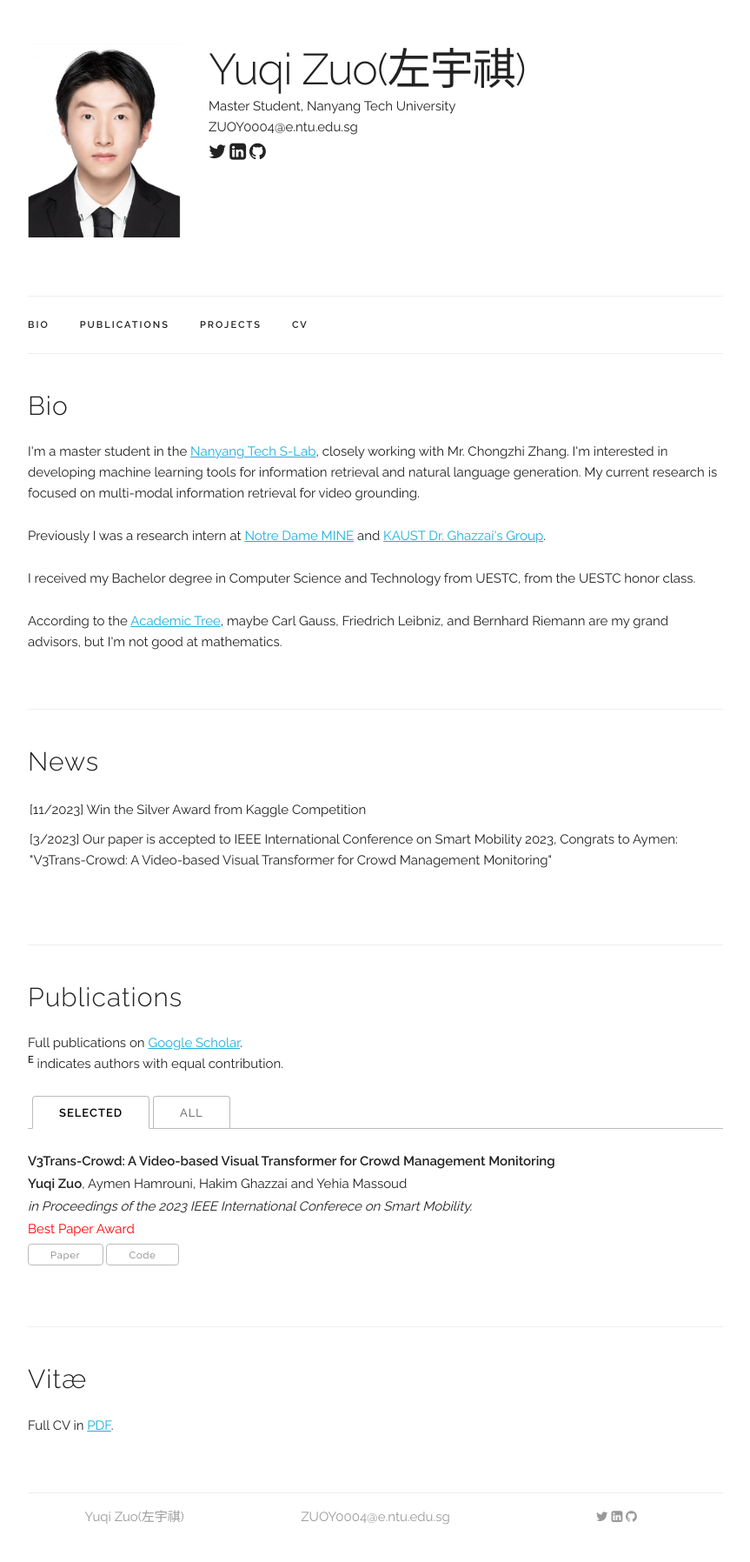
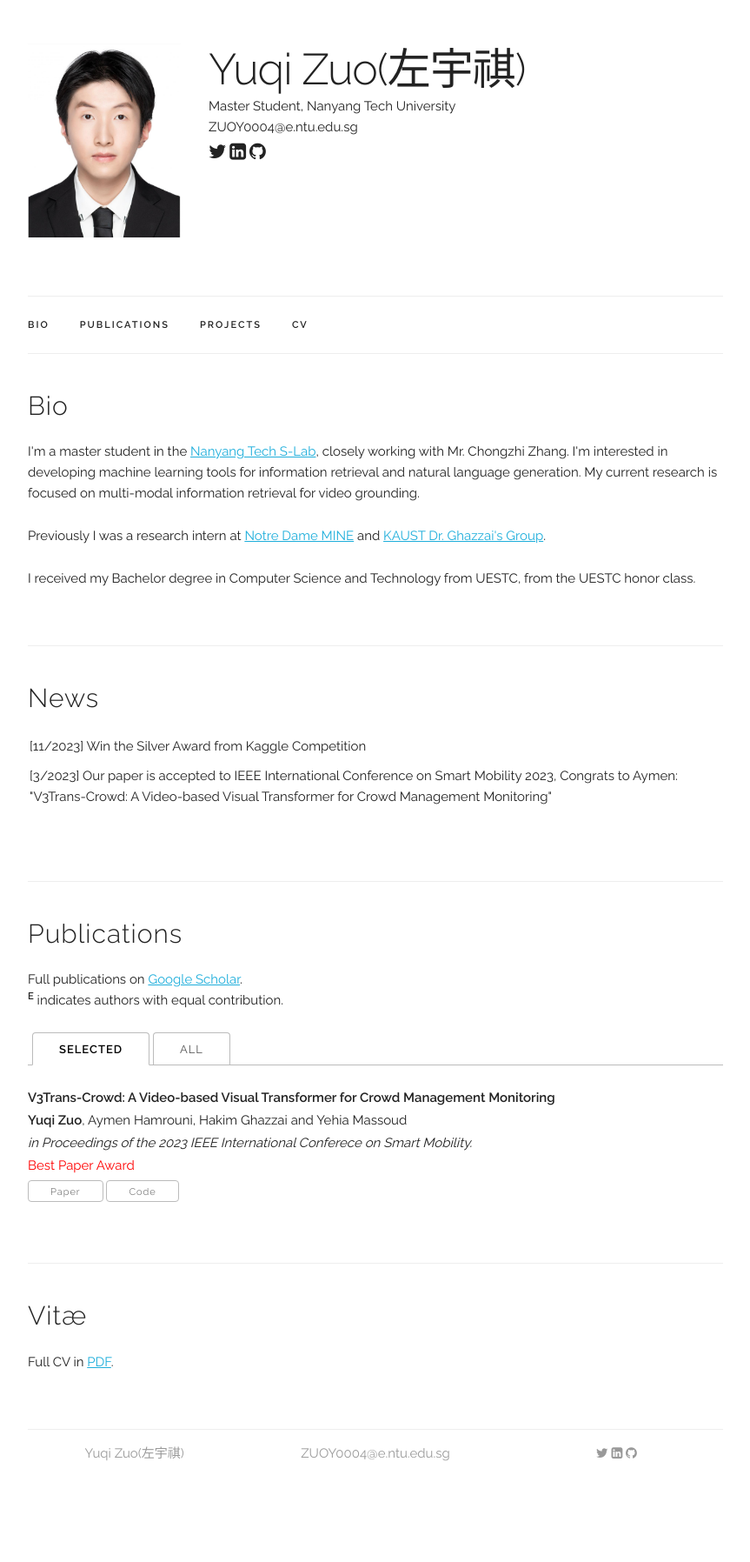
Before and after one commit to zyqdzkd/zyqdzkd.github.io, a Jekyll site: the page built from index.html, in a window 1280 px wide. Shown: the whole page at 87% size, without its empty margins (208-1071 px from the left). Built offline with Jekyll 4.4.1, drawn with Linux system fonts in a browser that asks for light colours; after the commit the page ends 1723 px from its top, so only the background shows below that.

Commit message:
Update index.html

```diff
--- a/index.html
+++ b/index.html
@@ -11,8 +11,6 @@ title: Personal Webpage
   Previously I was a research intern at <a href="https://sites.nd.edu/xiangliang-zhang/people/">Notre Dame MINE</a> and <a href="https://sites.google.com/kaust.edu.sa/hakim-ghazzai">KAUST Dr. Ghazzai's Group</a>.
   <p>
   I received my Bachelor degree in Computer Science and Technology from UESTC, from the UESTC honor class.
-  <p>
-  According to the <a href="https://academictree.org/">Academic Tree</a>, maybe Carl Gauss, Friedrich Leibniz, and Bernhard Riemann are my grand advisors, but I'm not good at mathematics.
   </p>
 </div>
 
```
